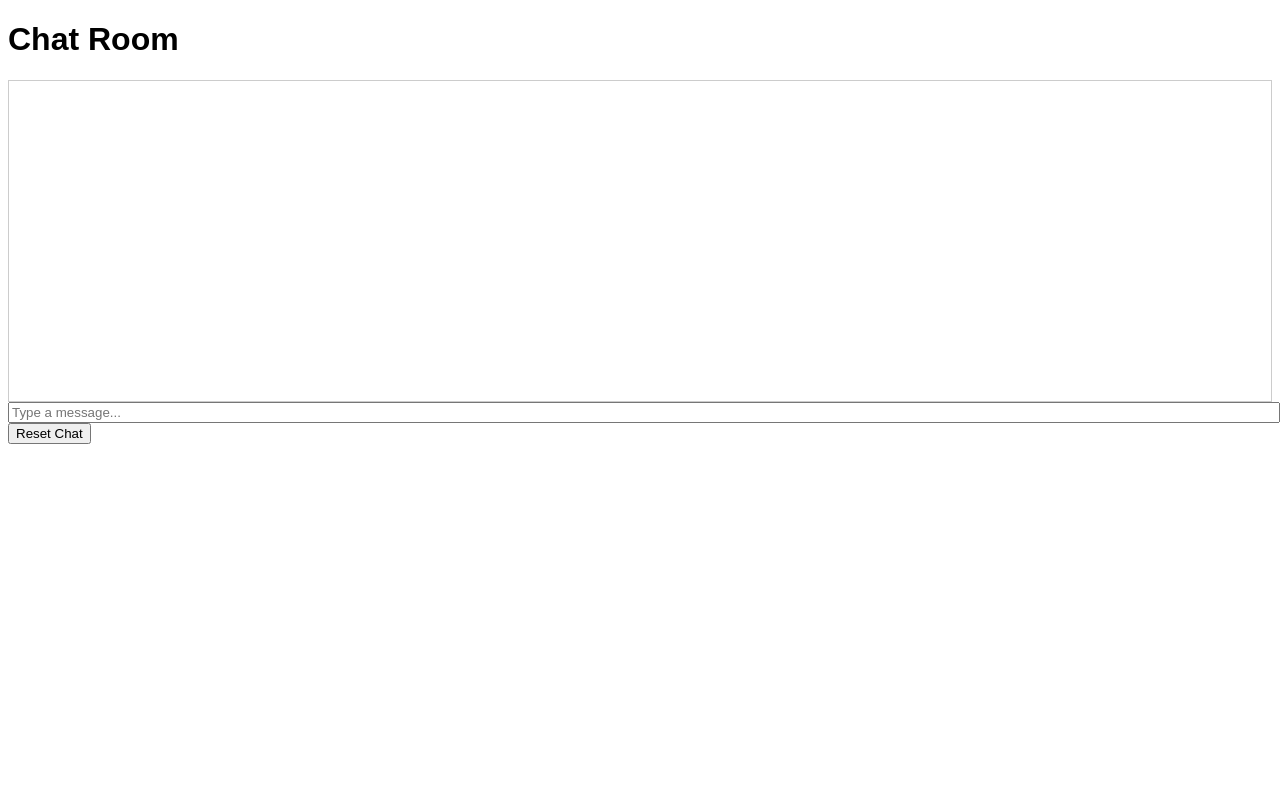
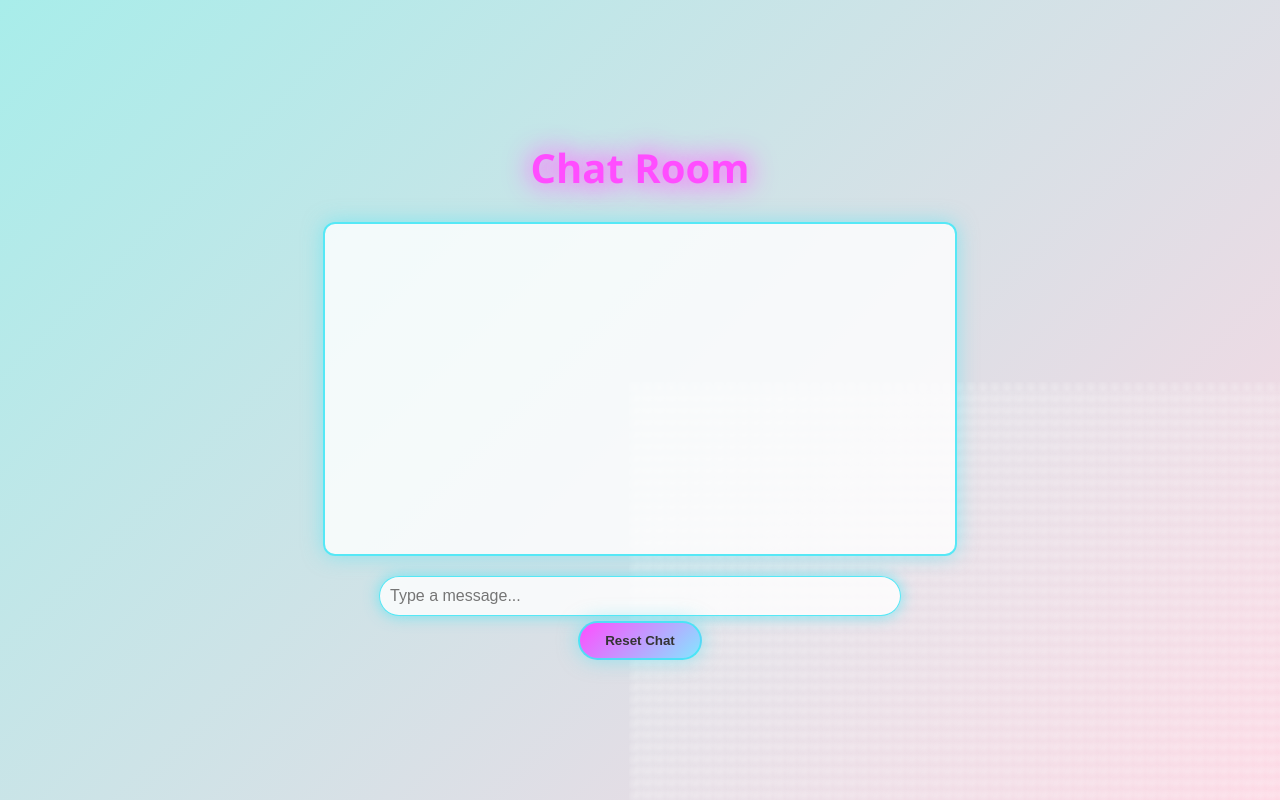
Before and after one commit to amindridi1/chatroom, a Flask app: page / in a window 1280 px wide. Run offline with Flask 2, Linux system fonts and the light colour scheme; data that the repository does not hold is empty.

Commit message:
Update index.html

```diff
--- a/templates/index.html
+++ b/templates/index.html
@@ -5,9 +5,155 @@
     <meta name="viewport" content="width=device-width, initial-scale=1.0">
     <title>Chat Room</title>
     <style>
-        body { font-family: Arial, sans-serif; }
-        #messages { border: 1px solid #ccc; padding: 10px; height: 300px; overflow-y: scroll; }
-        #input { width: 100%; }
+        /* Background gradient with brighter neon colours */
+        body {
+            font-family: 'Segoe UI', Tahoma, Geneva, Verdana, sans-serif;
+            background: linear-gradient(135deg, #a8edea, #fed6e3);
+            color: #FFFFFF;
+            display: flex;
+            flex-direction: column;
+            align-items: center;
+            justify-content: center;
+            overflow: hidden;
+            min-height: 100vh;
+            margin: 0;
+            position: relative;
+            perspective: 1000px;
+        }
+
+        /* Particle effect layer */
+        #particles {
+            position: absolute;
+            top: 0;
+            left: 0;
+            width: 100%;
+            height: 100%;
+            overflow: hidden;
+            z-index: 0;
+            pointer-events: none;
+            background: transparent;
+        }
+
+        /* Lighter, animated particles */
+        @keyframes particles {
+            0% { transform: translate3d(0, 0, 0); }
+            100% { transform: translate3d(-150px, -250px, 0); }
+        }
+
+        #particles::before, #particles::after {
+            content: '';
+            position: absolute;
+            top: 50%;
+            left: 50%;
+            width: 200%;
+            height: 200%;
+            background: radial-gradient(circle, rgba(255,255,255,0.3), rgba(255,255,255,0));
+            background-size: 12px 12px;
+            animation: particles 90s linear infinite;
+        }
+        #particles::after {
+            animation-duration: 180s;
+            opacity: 0.7;
+        }
+
+        /* Header with vibrant glow */
+        h1 {
+            font-size: 2.5em;
+            color: #ff4dff;
+            text-shadow: 0 0 20px #ff4dff, 0 0 30px #ff85ff;
+            animation: glow 1.5s ease-in-out infinite alternate;
+            z-index: 2;
+            margin-top: 0;
+        }
+
+        /* Chat box with bright border */
+        #messages {
+            border: 2px solid rgba(68, 230, 245, 0.9);
+            padding: 15px;
+            width: 90%;
+            max-width: 600px;
+            height: 300px;
+            background: rgba(255, 255, 255, 0.8);
+            box-shadow: 0 0 20px rgba(68, 230, 245, 0.5);
+            overflow-y: auto;
+            margin-bottom: 15px;
+            border-radius: 12px;
+            position: relative;
+            z-index: 2;
+            color: #333;
+        }
+
+        /* Neon-glow effect for messages */
+        #messages div {
+            background: rgba(68, 230, 245, 0.2);
+            padding: 12px;
+            margin: 5px 0;
+            border-radius: 10px;
+            box-shadow: 0 0 15px rgba(68, 230, 245, 0.5);
+            color: #333;
+            font-size: 1em;
+            opacity: 0;
+            animation: bubble 0.7s ease forwards;
+            animation-delay: calc(0.1s * var(--index));
+            transform: rotateY(5deg) translate3d(0, 10px, 0);
+            transition: transform 0.3s ease;
+        }
+        #messages div:hover {
+            transform: scale(1.1) rotateY(0);
+            box-shadow: 0 0 25px rgba(68, 230, 245, 0.8);
+        }
+
+        @keyframes bubble {
+            from { opacity: 0; transform: translateY(20px) scale(0.9); }
+            to { opacity: 1; transform: translateY(0) scale(1); }
+        }
+
+        /* Input box with light glow */
+        #input {
+            width: 80%;
+            max-width: 500px;
+            padding: 10px;
+            margin: 5px 0;
+            border-radius: 20px;
+            border: 1px solid rgba(68, 230, 245, 0.9);
+            outline: none;
+            background: rgba(255, 255, 255, 0.8);
+            color: #333;
+            box-shadow: 0 0 15px rgba(68, 230, 245, 0.7);
+            font-size: 1em;
+            transition: all 0.2s ease-in-out;
+            position: relative;
+            z-index: 2;
+        }
+        #input:focus {
+            box-shadow: 0 0 25px rgba(68, 230, 245, 1);
+            transform: scale(1.05);
+        }
+
+        /* Button with vibrant glow and hover effect */
+        button {
+            background: linear-gradient(135deg, #ff4dff, #85e6ff);
+            color: #333;
+            border: 2px solid rgba(68, 230, 245, 0.9);
+            padding: 10px 25px;
+            border-radius: 20px;
+            cursor: pointer;
+            font-weight: bold;
+            transition: transform 0.3s, box-shadow 0.3s;
+            box-shadow: 0 0 20px rgba(68, 230, 245, 0.5);
+            position: relative;
+            z-index: 2;
+        }
+        button:hover {
+            transform: scale(1.1);
+            box-shadow: 0 0 30px rgba(68, 230, 245, 0.9);
+        }
+
+        /* Glow animation for header */
+        @keyframes glow {
+            from { text-shadow: 0 0 20px #ff4dff, 0 0 30px #ff85ff; }
+            to { text-shadow: 0 0 30px #ff85ff, 0 0 40px #ff85ff; }
+        }
     </style>
     <script>
         async function sendMessage() {
@@ -17,9 +163,7 @@
             if (message) {
                 await fetch('/send_message', {
                     method: 'POST',
-                    headers: {
-                        'Content-Type': 'application/x-www-form-urlencoded',
-                    },
+                    headers: { 'Content-Type': 'application/x-www-form-urlencoded' },
                     body: `message=${encodeURIComponent(message)}`,
                 });
                 input.value = '';  // Clear input
@@ -33,9 +177,10 @@
             const messagesDiv = document.getElementById('messages');
             messagesDiv.innerHTML = '';  // Clear current messages
 
-            messages.forEach(msg => {
+            messages.forEach((msg, index) => {
                 const item = document.createElement('div');
                 item.textContent = msg;
+                item.style.setProperty('--index', index);
                 messagesDiv.appendChild(item);
             });
 
@@ -49,14 +194,15 @@
             loadMessages();  // Reload messages after reset
         }
 
-        // Periodically load messages
+        // Load messages every second to update chat in real time
         setInterval(loadMessages, 1000);
     </script>
 </head>
 <body>
+    <div id="particles"></div> <!-- Layer for particle background animation -->
     <h1>Chat Room</h1>
     <div id="messages"></div>
     <input id="input" type="text" placeholder="Type a message..." onkeydown="if(event.key === 'Enter') sendMessage()" />
-    <button onclick="resetChat()">Reset Chat</button> <!-- Reset button -->
+    <button onclick="resetChat()">Reset Chat</button>
 </body>
 </html>
```
